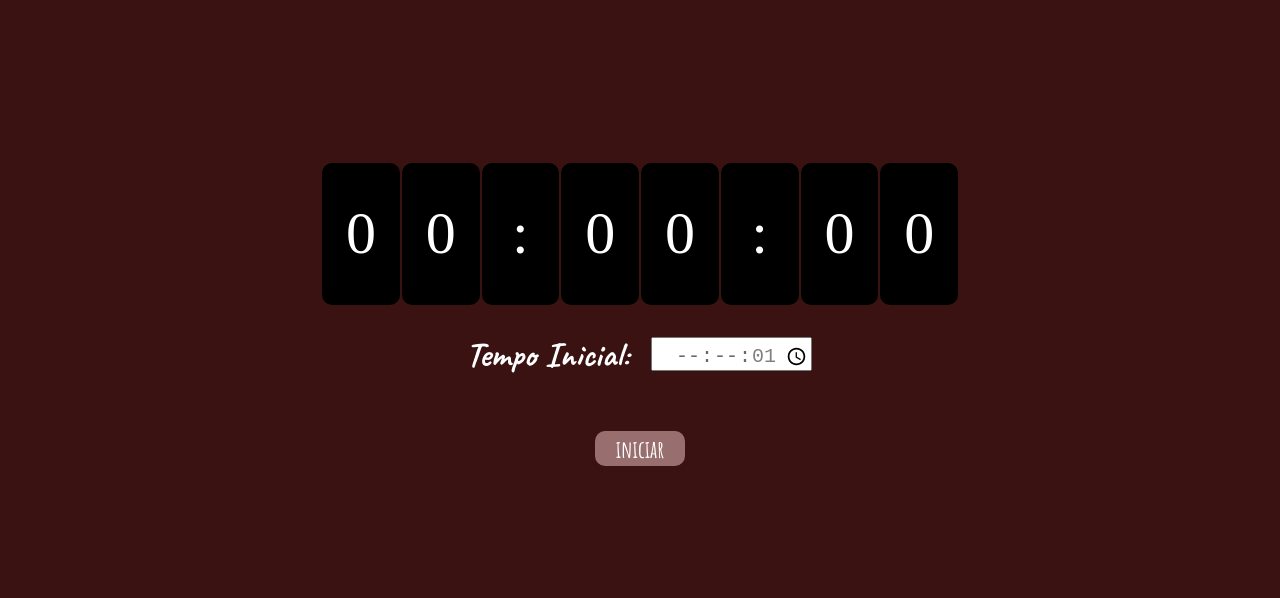
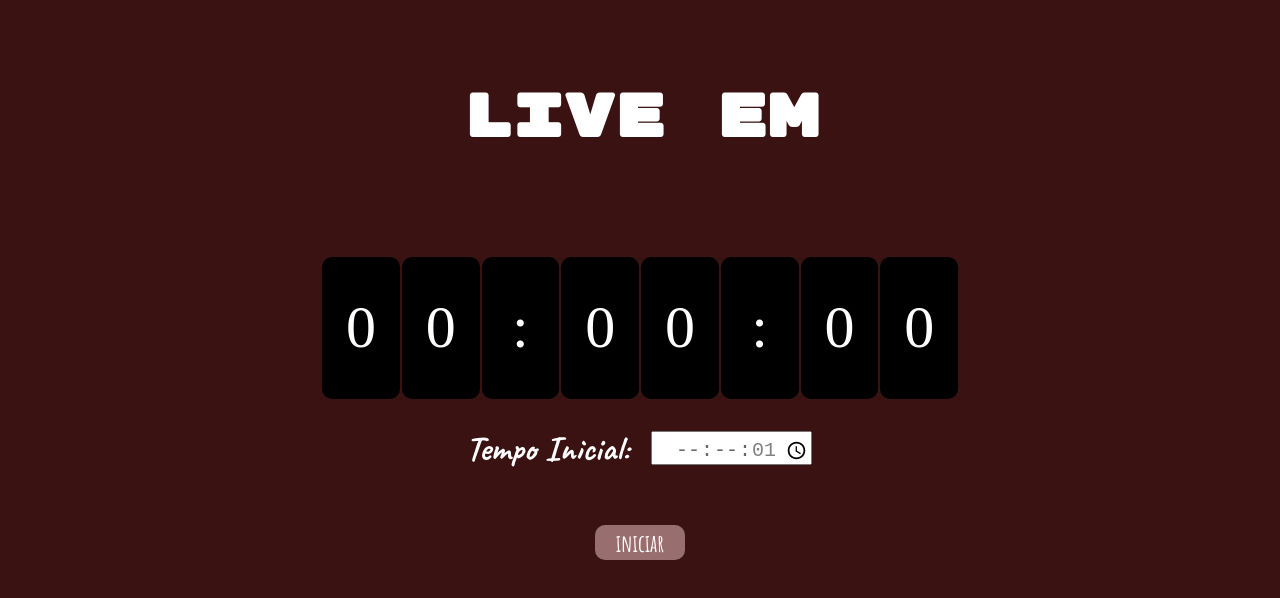
Before and after one commit to NycoleRibeiro/TheClock, a plain HTML site: page countdown_page.html in a window 1280 px wide. Shown: the part 126-724 px from the top of the page. Drawn offline with Linux system fonts and the light colour scheme; a web font is replaced by a local one.

Commit message:
Incremento título personalizavel

```diff
--- a/HomePage.css
+++ b/HomePage.css
@@ -126,7 +126,6 @@ a :hover{
         color:white;
         font-size: 30pt;
         padding-top: 5px;
-        /*FAZER TÍTULO ENCONTAR NA ESQUERDA*/
     }
     img.helpicon{
         width: 26px;
--- a/countdown_page.html
+++ b/countdown_page.html
@@ -19,6 +19,7 @@
     </header>
 
     <main>
+        <h2 id="title">Live em</h2>
         <table id="clockBackground">
             <tr>
                 <td class="clockBackground1">0</td>
--- a/styles/CountdownPage.css
+++ b/styles/CountdownPage.css
@@ -1,4 +1,5 @@
 @import url('https://fonts.googleapis.com/css2?family=Amatic+SC:wght@700&family=Berkshire+Swash&family=Caveat:wght@700&family=Delius+Unicase:wght@700&display=swap');
+@import url('https://fonts.googleapis.com/css2?family=Josefin+Sans:wght@700&family=Rubik+Mono+One&display=swap');
 
 #head{
     width: 100%;
@@ -26,13 +27,22 @@ h1{
     font-family: 'Berkshire Swash', cursive;
 }
 
+h2{
+    color: white;
+    font-size: 60px;
+    /*font-family: 'Josefin Sans', sans-serif;*/
+    font-family: 'Rubik Mono One', sans-serif;
+    text-align: center;
+    margin-top: 120px;
+}
+
 #clockBackground{
     width: 50%;
     height: 150px;
     margin: auto;
     color: white;
     font-size: 60px;
-    margin-top: 200px;
+    margin-top: 100px;
 }
 
 .clockBackground1{
```
